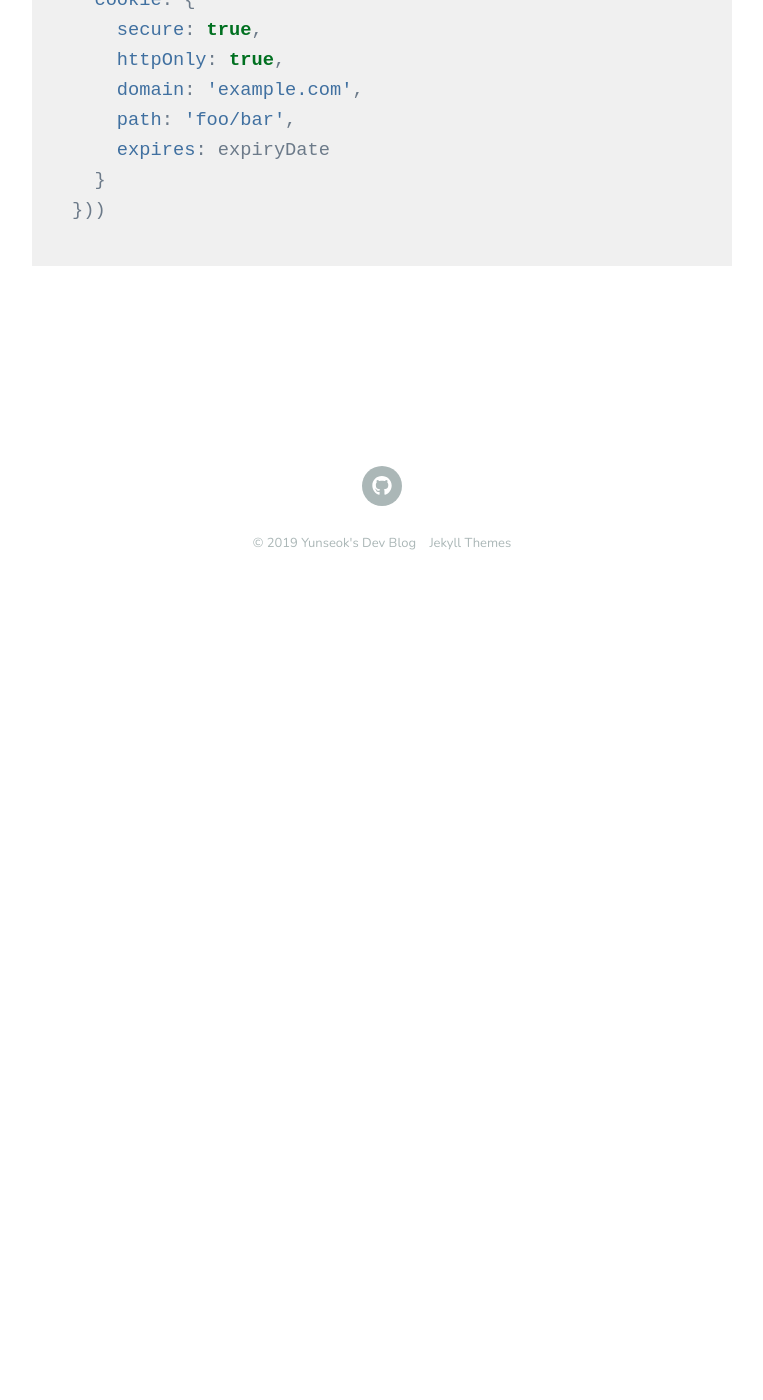
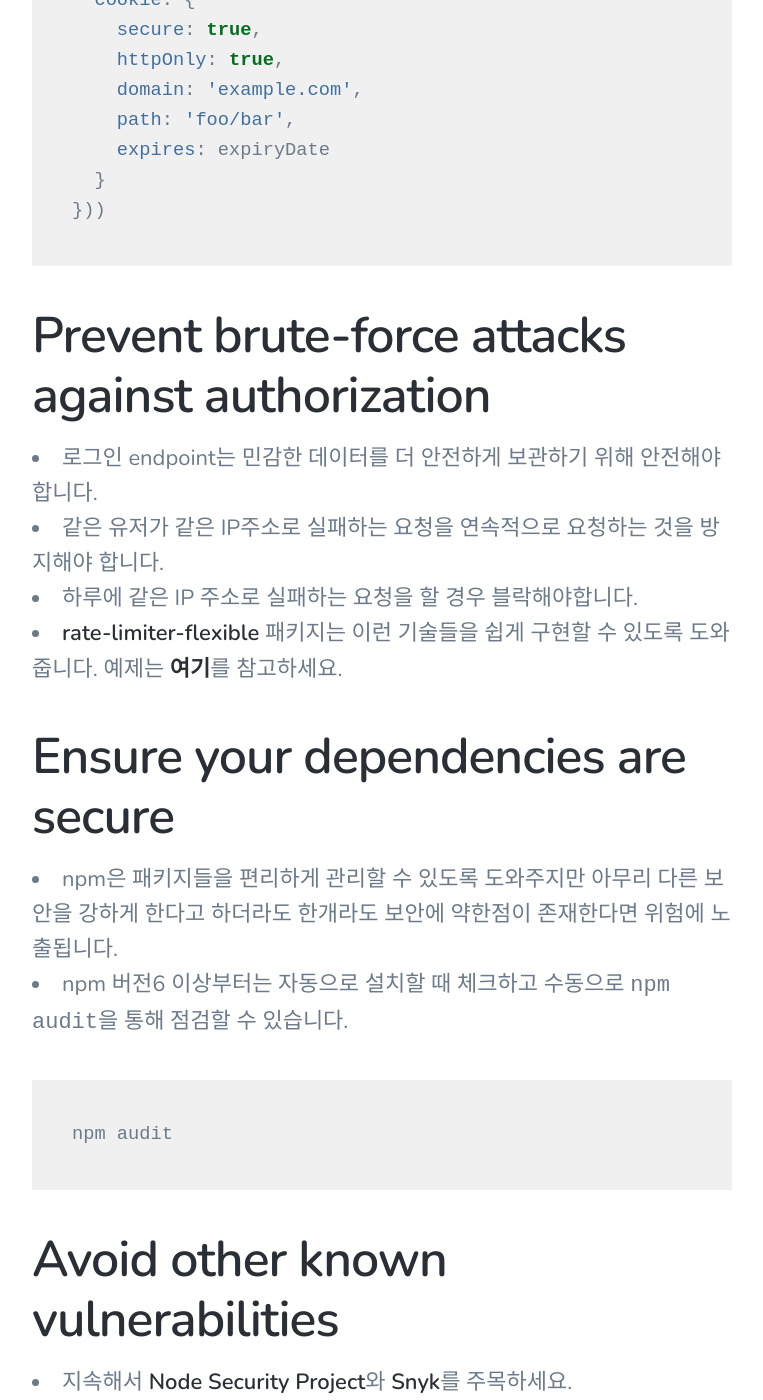
Before and after one commit to hannut91/hannut91.github.io, a Jekyll site: the page built from _blogs/express/13.security-best-practice.md, in a window 1280 px wide and 1400 px high, scrolled down 5083 px. Shown: the whole window, without its empty margins (258-1021 px from the left). Built offline with Jekyll 4.4.1, drawn with Linux system fonts in a browser that asks for light colours; nearby versions of some CDN libraries; before the commit the page ends 5713 px from its top, so only the background shows below that; some of the changed text lies outside the part shown.

Commit message:
Update express security best practices

````diff
--- a/_blogs/express/13.security-best-practice.md
+++ b/_blogs/express/13.security-best-practice.md
@@ -132,3 +132,38 @@ app.use(session({
   }
 }))
 ```
+
+## Prevent brute-force attacks against authorization
+
+* 로그인 endpoint는 민감한 데이터를 더 안전하게 보관하기 위해 안전해야 합니다.
+* 같은 유저가 같은 IP주소로 실패하는 요청을 연속적으로 요청하는 것을 방지해야
+  합니다.
+* 하루에 같은 IP 주소로 실패하는 요청을 할 경우 블락해야합니다.
+* [rate-limiter-flexible](https://github.com/animir/node-rate-limiter-flexible)
+  패키지는 이런 기술들을 쉽게 구현할 수 있도록 도와줍니다. 예제는 [여기](https://github.com/animir/node-rate-limiter-flexible/wiki/Overall-example#login-endpoint-protection)를 참고하세요.
+
+## Ensure your dependencies are secure
+
+* npm은 패키지들을 편리하게 관리할 수 있도록 도와주지만
+  아무리 다른 보안을 강하게 한다고 하더라도 한개라도 보안에 약한점이 존재한다면
+  위험에 노출됩니다.
+* npm 버전6 이상부터는 자동으로 설치할 때 체크하고 수동으로 `npm audit`을 통해
+  점검할 수 있습니다.
+
+```bash
+npm audit
+```
+
+## Avoid other known vulnerabilities
+
+* 지속해서 [Node Security Project](https://www.npmjs.com/advisories)와 [Snyk](https://snyk.io/vuln/)를 주목하세요.
+* [web vulnerabilities](https://www.owasp.org/index.php/Top_10-2017_Top_10)를
+  주목하세요.
+
+## Additional considerations
+
+* [Node.js Security Checklist](https://blog.risingstack.com/node-js-security-checklist/)를 체크하세요.
+
+## Sources
+
+* <http://expressjs.com/en/advanced/best-practice-security.html>
````
Also changed, not shown: other parts of _blogs/express/13.security-best-practice.md (+1 -1 lines).
